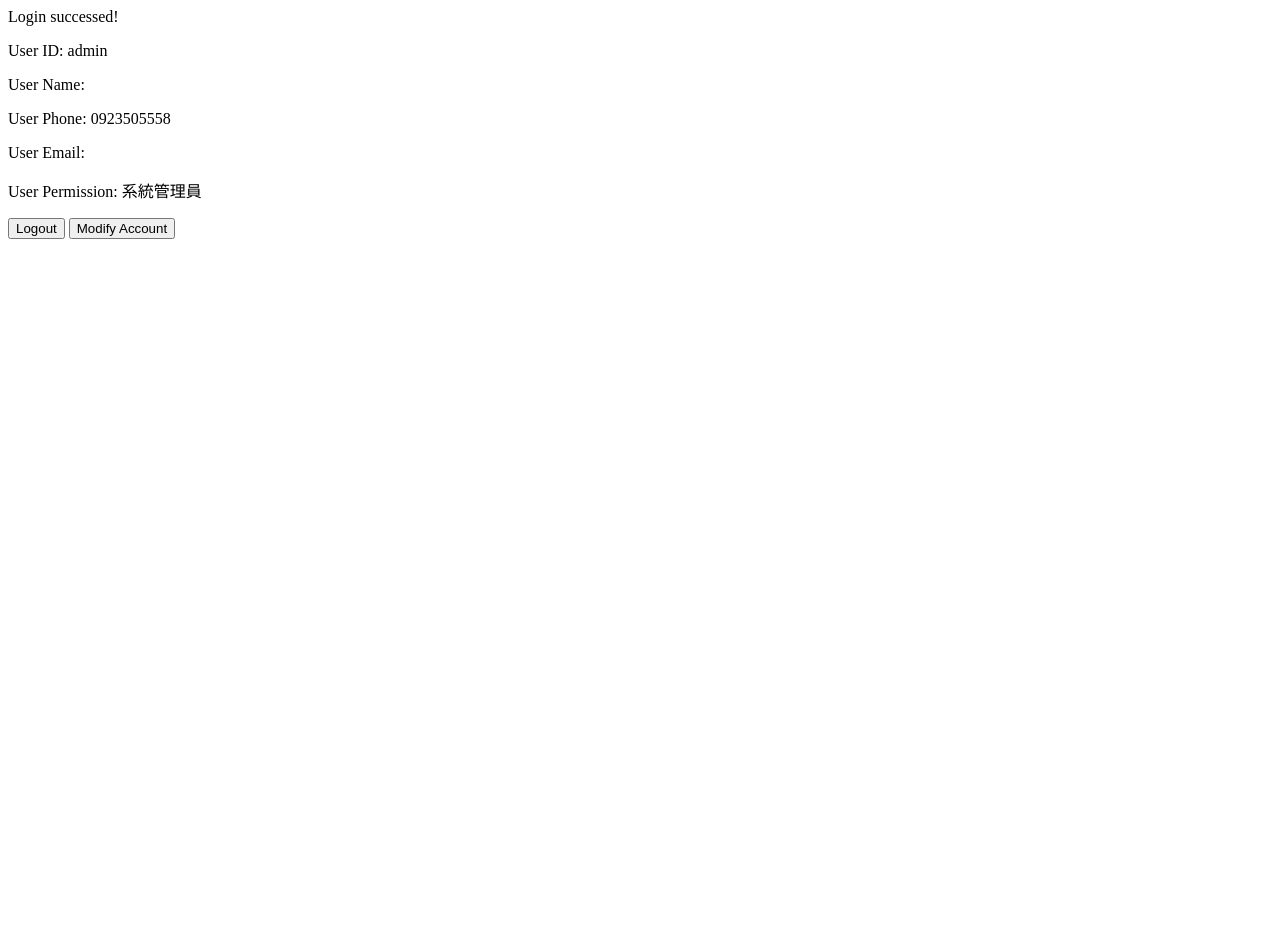
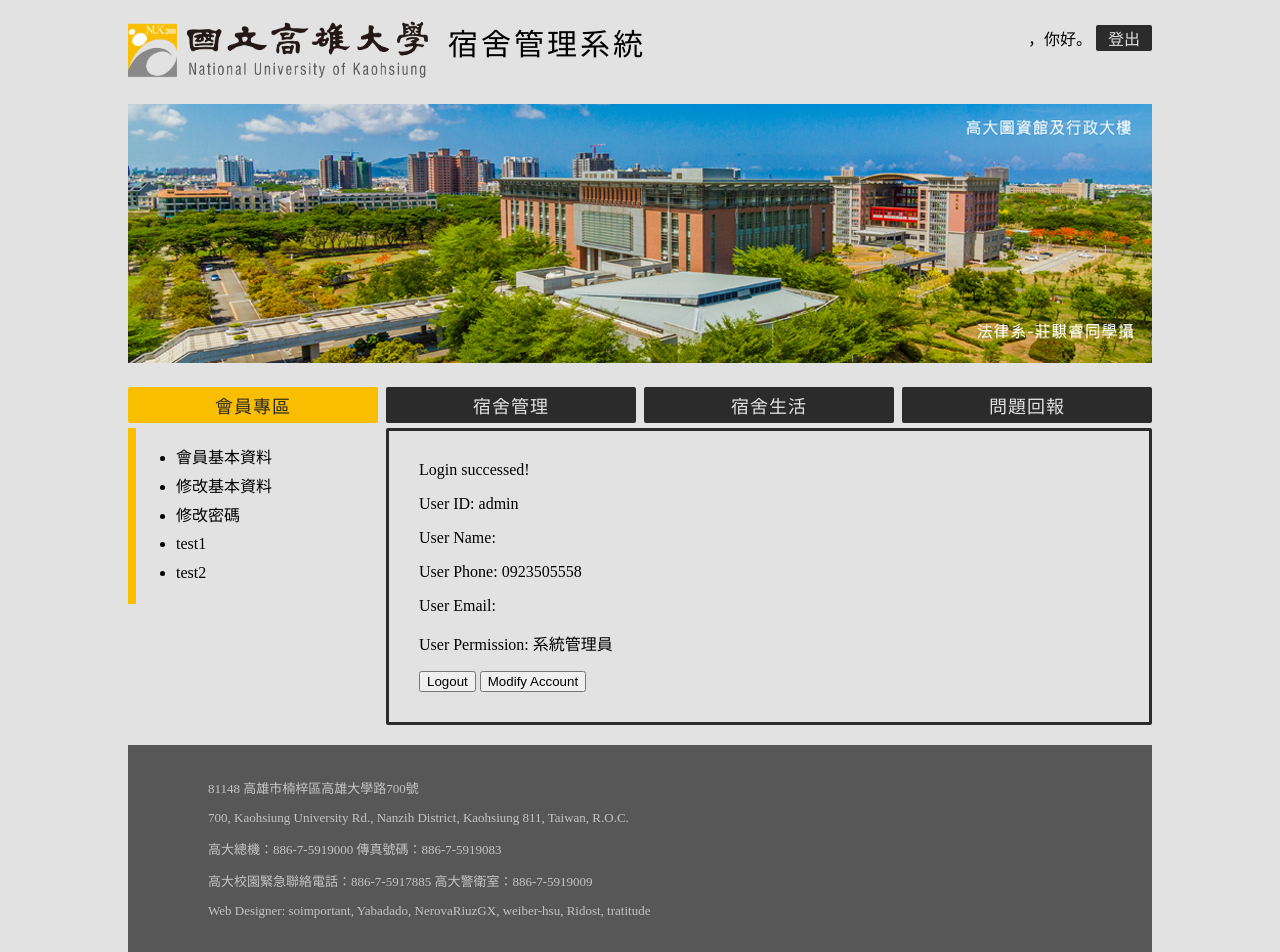
Before and after one commit to Ridost/SDMS, a Django app: page /AS/index/ in a window 1280 px wide. Before the commit the page ends 239 px from the top, so only its background shows below. Run offline with Django 3.2, Linux system fonts and the light colour scheme; a user stored in the database is signed in; data comes from the database, SQL or seed files in the repository; some web fonts are replaced.

Commit message:
html/css update

```diff
--- /dev/null
+++ b/AS/static/AS/main_style.css
@@ -0,0 +1,175 @@
+* {
+    -webkit-box-sizing: border-box;
+        -moz-box-sizing: border-box;
+            box-sizing: border-box;
+}
+
+#body{
+    font-family: "NS-Regular";
+    background-color: #e2e2e2;
+    margin: 0 auto;
+    max-width: 1024px;
+    min-width: 600px;
+}
+
+#main-container{
+}
+
+#header{
+    display: flex;
+    align-items: stretch;
+    margin: 20px 0;
+}
+
+#system-title{
+    flex: 1;
+    min-width: 240px;
+    font-family: "NS-Bold";
+    padding-left: 20px;
+    font-size: 30px;
+    letter-spacing: 3px;
+    vertical-align: middle;
+}
+
+#login{
+    flex: 1;
+    padding-top: 5px;
+    padding-right: 0;
+    vertical-align: middle;
+    text-align: right;
+    min-width: 120px;
+}
+
+.login-button:link, .login-button:visited{
+    background-color: #2b2b2b;
+    color: #e2e2e2;
+    text-decoration: none;
+    padding: 1px 12px;
+    text-align: center;
+    display: inline-block;
+    min-width: 45px;
+    border-radius: 2px;
+}
+
+.login-button:hover, .login-button:active{
+    background-color: #fabe00;
+    color: #2b2b2b;
+}
+
+#topbar{
+    margin: 20px 0;
+}
+
+#content-container{
+    margin: 20px 0;
+}
+
+#navbar{
+    display: flex;
+    justify-content: space-between;
+    margin: 5px 0;
+}
+
+.navbar-item:link, .navbar-item:visited{
+    flex: 1;
+    order: 2;
+    font-family: "NS-Medium";
+    max-width: 250px;
+    min-width: 150px;
+    text-align: center;
+    vertical-align: center;
+    font-size: 18px;
+    letter-spacing: 1px;
+    color: #e2e2e2;
+    background-color: #2b2b2b;
+    padding: 5px;
+    text-decoration: none;
+    border-radius: 2px;
+}
+
+.navbar-item:hover, .navbar-item:active{
+    background-color: #575757;
+}
+
+.navbar-item-selected:link, .navbar-item-selected:visited{
+    flex: 1;
+    order: 1;
+    font-family: "NS-Medium";
+    max-width: 250px;
+    min-width: 150px;
+    text-align: center;
+    font-size: 18px;
+    letter-spacing: 1px;
+    color: #2b2b2b;
+    background-color: #fabe00;
+    padding: 5px;
+    text-decoration: none;
+    border-radius: 2px;
+}
+
+#content{
+    display: flex;
+    align-items: flex-start;
+    justify-content: space-between;
+    margin: 5px 0;
+}
+
+#sidebar{
+    flex: 1;
+    max-width: 250px;
+    min-width: 150px;
+    flex-basis: 250px;
+
+    display: flex;
+}
+
+#sidebar-guide{
+    width: 8px;
+    background-color: #fabe00;
+}
+
+#sidebar-list{
+    line-height: 180%;
+}
+
+.sidebar-item:link, .sidebar-item:visited{
+    text-decoration: none;
+    color: black;
+}
+
+.sidebar-item:hover, .sidebar-item:active{
+    text-decoration: underline;
+}
+
+#article{
+    flex: 3;
+    padding: 30px;
+    max-width: 766px;
+    min-width: 450px;
+    flex-basis: 750px;
+    border: 3px solid #2b2b2b;
+    border-radius: 2px;
+}
+
+#footer{
+    position: relative;
+    padding: 20px 80px;
+    font-size: 13px;
+    color: #c4c4c4;
+    background-color: #575757;
+}
+
+@font-face {
+    font-family: "NS-Regular";
+    src: url("fonts/NotoSansCJKtc-Regular.otf")
+}
+
+@font-face {
+    font-family: "NS-Bold";
+    src: url("fonts/NotoSansCJKtc-Bold.otf")
+}
+
+@font-face {
+    font-family: "NS-Medium";
+    src: url("fonts/NotoSansCJKtc-Medium.otf")
+}
--- /dev/null
+++ b/AS/templates/AS/base.html
@@ -0,0 +1,76 @@
+<!DOCTYPE html>
+<html>
+
+<head>
+    <meta charset="UTF-8">
+    <title>{% block title %}{% endblock %}</title>
+
+    {% load staticfiles %}
+
+    <link rel="SHORTCUT ICON" href={% static "AS/small_icon.ico" %} type="image/x-icon">
+    <link rel=stylesheet type="text/css" href={% static "AS/main_style.css" %}>
+
+    {% block script %}{% endblock %}
+</head>
+
+<body id="body">
+    <div id="main-container">
+        <header id="header">
+            <div id="system-logo">
+                <span><img src={% static "AS/logoword_.png" %} width=300 height=60></span>
+            </div>
+            <div id="system-title">
+                <span>宿舍管理系統</span>
+            </div>
+            <div id="login">
+                {% if request.user.is_authenticated %}
+                <span>
+                    {{ request.user.first_name }}，你好。
+                </span>
+                <span>
+                    <a href="/AS/logout/" class="login-button">登出</a>
+                </span>
+                {% else %}
+                <span>
+                    尚未登入。
+                </span>
+                <span>
+                    <a href="/AS/login/" class="login-button">登入</a>
+                </span>
+                {% endif %}
+            </div>
+        </header>
+
+        <div id="content-container">
+            <div id="topbar">
+                {% block topbar %}{% endblock %}
+                <img src={% static "AS/topbar_banner.png" %} width=1024 height=259>
+            </div>
+
+            <nav id="navbar">
+                <a href="/DMS/hello/" class={% if 'DMS/' in request.path %} "navbar-item-selected" {% else %} "navbar-item" {% endif %}>宿舍管理</a>
+                <a href="/DLS/billboard/" class={% if 'DLS/' in request.path %} "navbar-item-selected" {% else %} "navbar-item" {% endif %}>宿舍生活</a>
+                <a href="/RS/" class={% if 'RS/' in request.path %} "navbar-item-selected" {% else %} "navbar-item" {% endif %}>問題回報</a>
+                <a href="/AS/index/" class={% if 'AS/' in request.path %} "navbar-item-selected" {% else %} "navbar-item" {% endif %}>會員專區</a>
+            </nav>
+
+            <div id="content">
+                <aside id="sidebar">
+                    <div id="sidebar-guide"></div>
+                    <div id="sidebar-list">{% block sidebar %}{% endblock %}</div>
+                </aside>
+                <div id="article">{% block article %}{% endblock %}</div>
+            </div>
+        </div>
+
+        <footer id="footer">
+            <p>81148 高雄市楠梓區高雄大學路700號</p>
+            <p>700, Kaohsiung University Rd., Nanzih District, Kaohsiung 811, Taiwan, R.O.C.</p>
+            <p>高大總機：886-7-5919000 傳真號碼：886-7-5919083</p>
+            <p>高大校園緊急聯絡電話：886-7-5917885 高大警衛室：886-7-5919009</p>
+            <p>Web Designer: soimportant, Yabadado, NerovaRiuzGX, weiber-hsu, Ridost, tratitude</p>
+        </footer>
+    </div>
+</body>
+
+</html>
--- a/AS/templates/AS/index.html
+++ b/AS/templates/AS/index.html
@@ -1,5 +1,7 @@
-{% block content %}
-<html>
+{% extends 'AS/base.html' %}
+
+{% block article %}
+
 {{message}}
 <p>User ID: {{stu_id}}</p>
 <p>User Name: {{name}}</p>
@@ -13,5 +15,17 @@
 <input type="button" value="返回主頁" onclick="location='/shoppingCart/index/'">
 <input type="button" value="訂單查詢 " onclick="location='/account/list_order'">
 -->
-</html>
+
 {% endblock %}
+
+{% block sidebar %}
+
+<ul>
+    <li><a href="/AS/index/" class="sidebar-item">會員基本資料</a></li>
+    <li>修改基本資料</li>
+    <li>修改密碼</li>
+    <li>test1</li>
+    <li>test2</li>
+</ul>
+
+{% endblock %}
```
Also changed, not shown: AS/static/AS/logoword_.png (added), AS/static/AS/small_icon.ico (added), AS/static/AS/topbar_banner.png (added), AS/templates/AS/sidebar.html (added), 9 other files.
